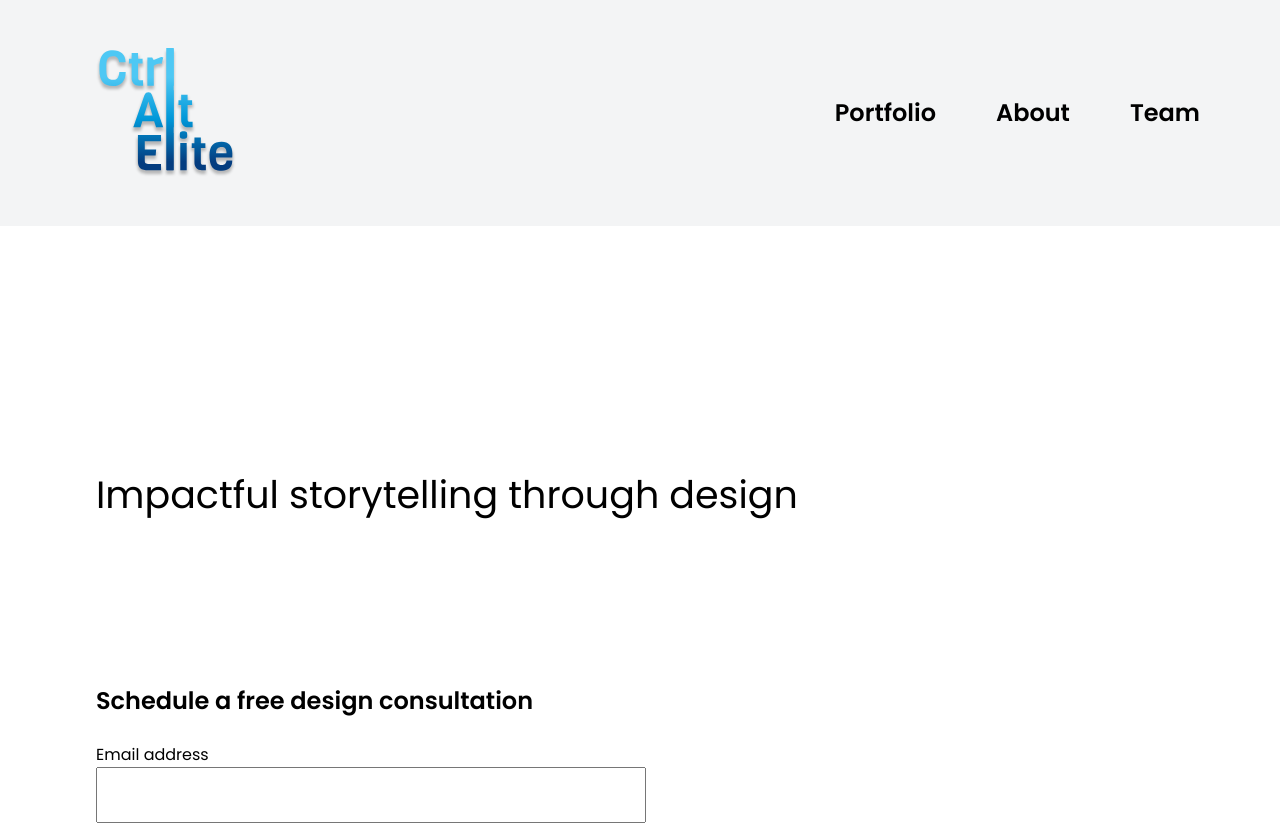
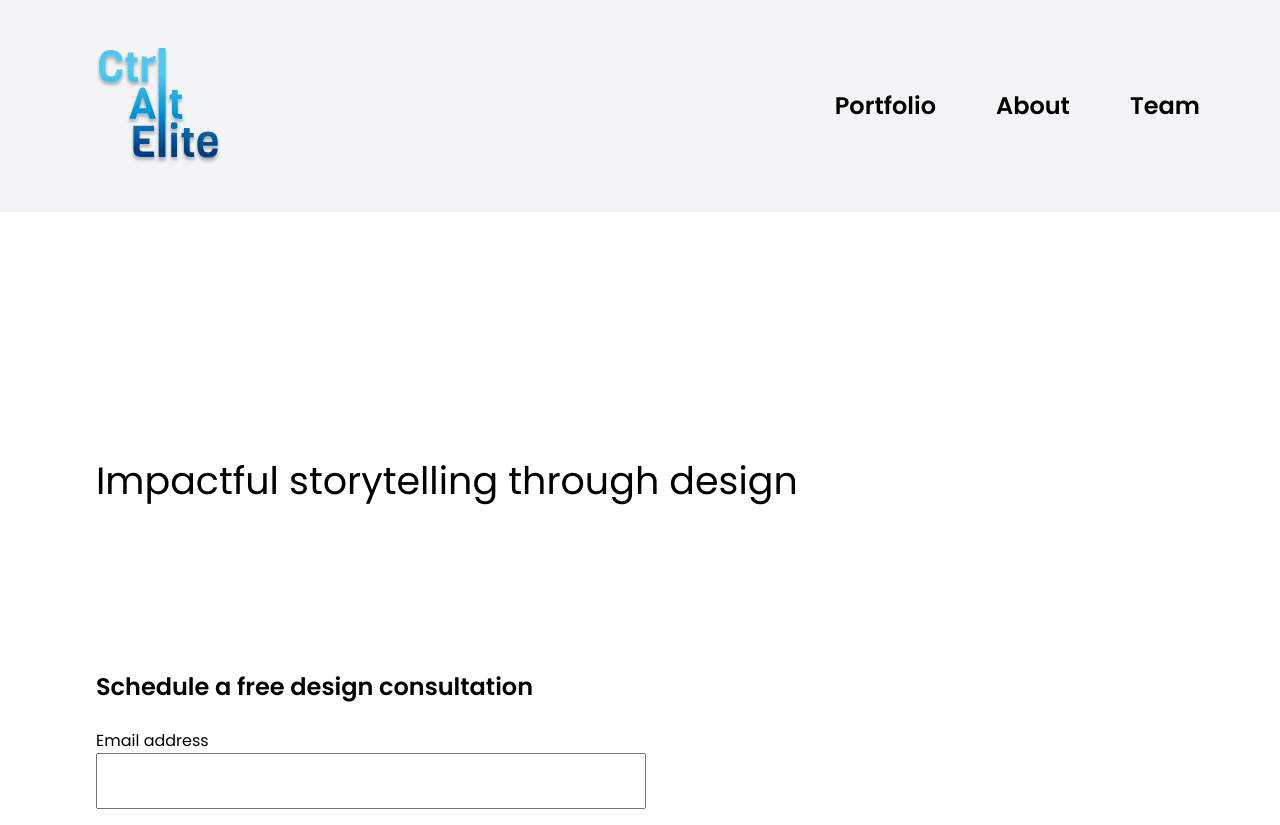
Before and after one commit to eb46/Ctrl-Alt-Elite-Website, a React (Create React App) app: page / in a window 1280 px wide. Shown: the top 825 px of the page. Built offline with nearby package versions, Linux system fonts and the light colour scheme.

Commit message:
made logo max-width smaller

```diff
--- a/src/Components/LandingPage/Nav/Nav.scss
+++ b/src/Components/LandingPage/Nav/Nav.scss
@@ -7,7 +7,7 @@
 
     .logo {
         width: auto;
-        max-width: 140px;
+        max-width: 125px;
         margin: 3rem 6rem;
     }
 
```
